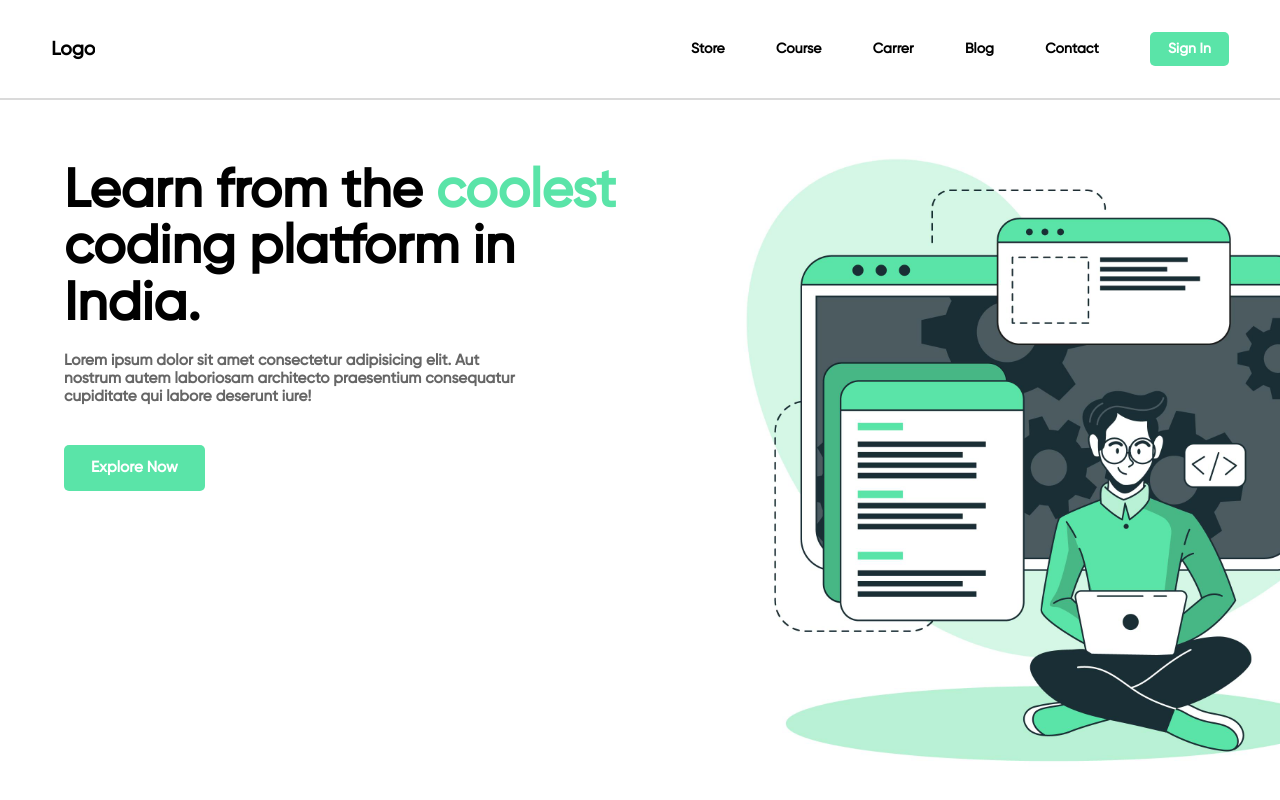
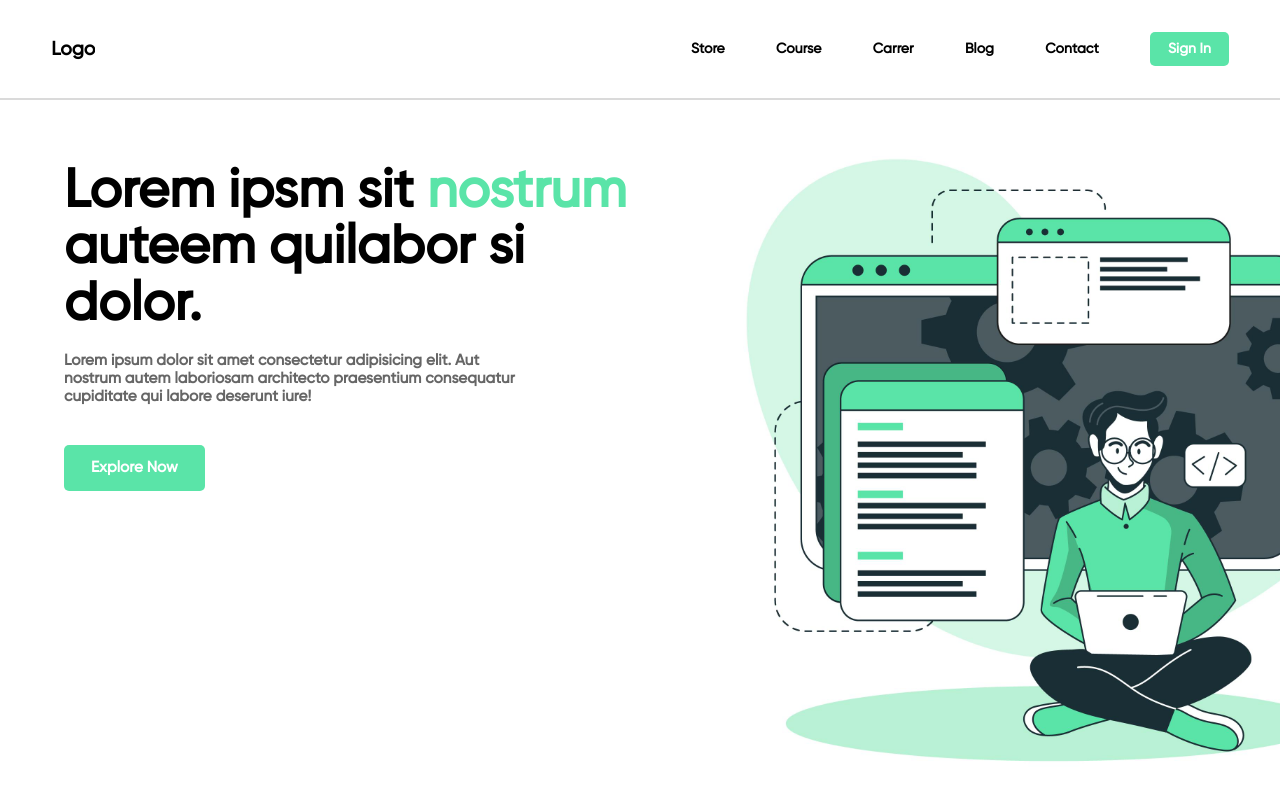
Before and after one commit to YashRuikar/Landing-Page, a plain HTML site: page index.html in a window 1280 px wide. Drawn offline with nearby package versions, Linux system fonts and the light colour scheme.

Commit message:
heading changed

```diff
--- a/index.html
+++ b/index.html
@@ -25,7 +25,7 @@
         </div>
         <div class="content">
             <div class="contentLeft">
-                <h1>Learn from the <span>coolest</span> coding platform in India.</h1>
+                <h1>Lorem ipsm sit <span>nostrum</span> auteem quilabor si dolor.</h1>
                 <p>Lorem ipsum dolor sit amet consectetur adipisicing elit. Aut nostrum autem laboriosam architecto praesentium consequatur cupiditate qui labore deserunt iure!</p>
                 <button>Explore Now</button>
             </div>
```
